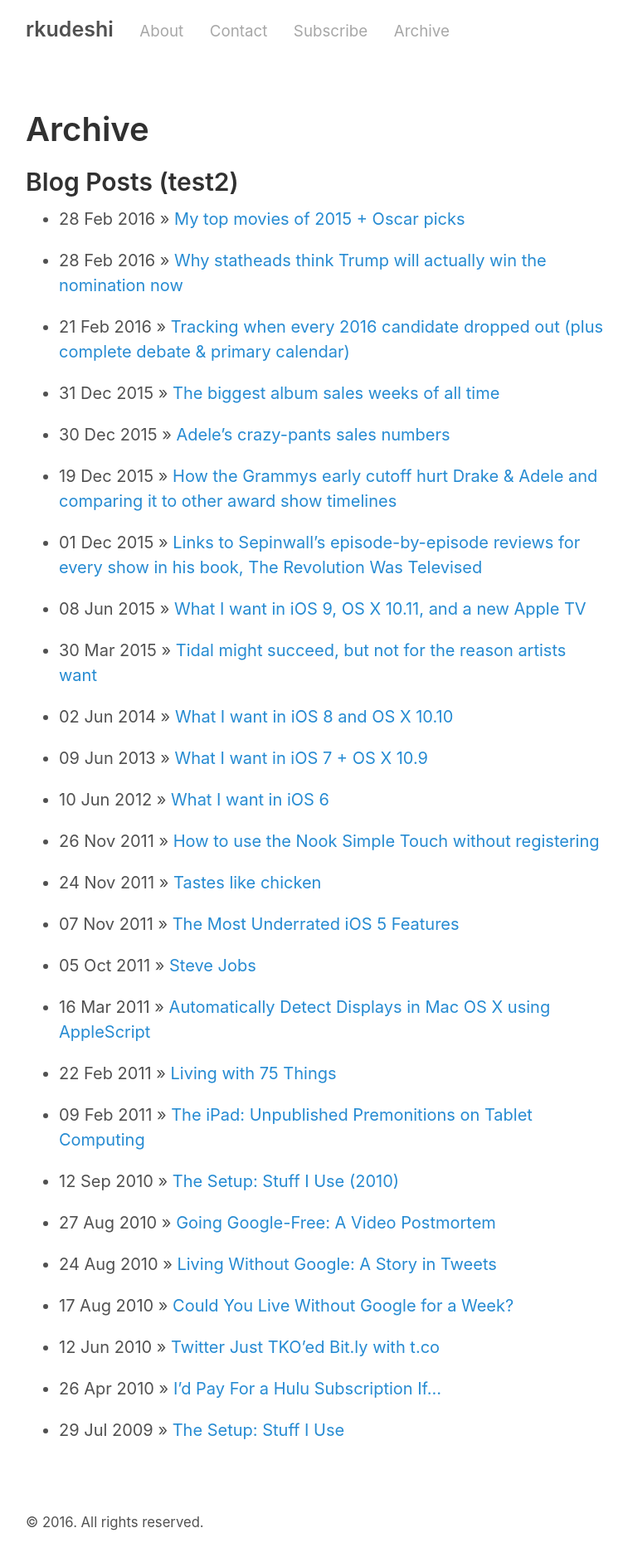
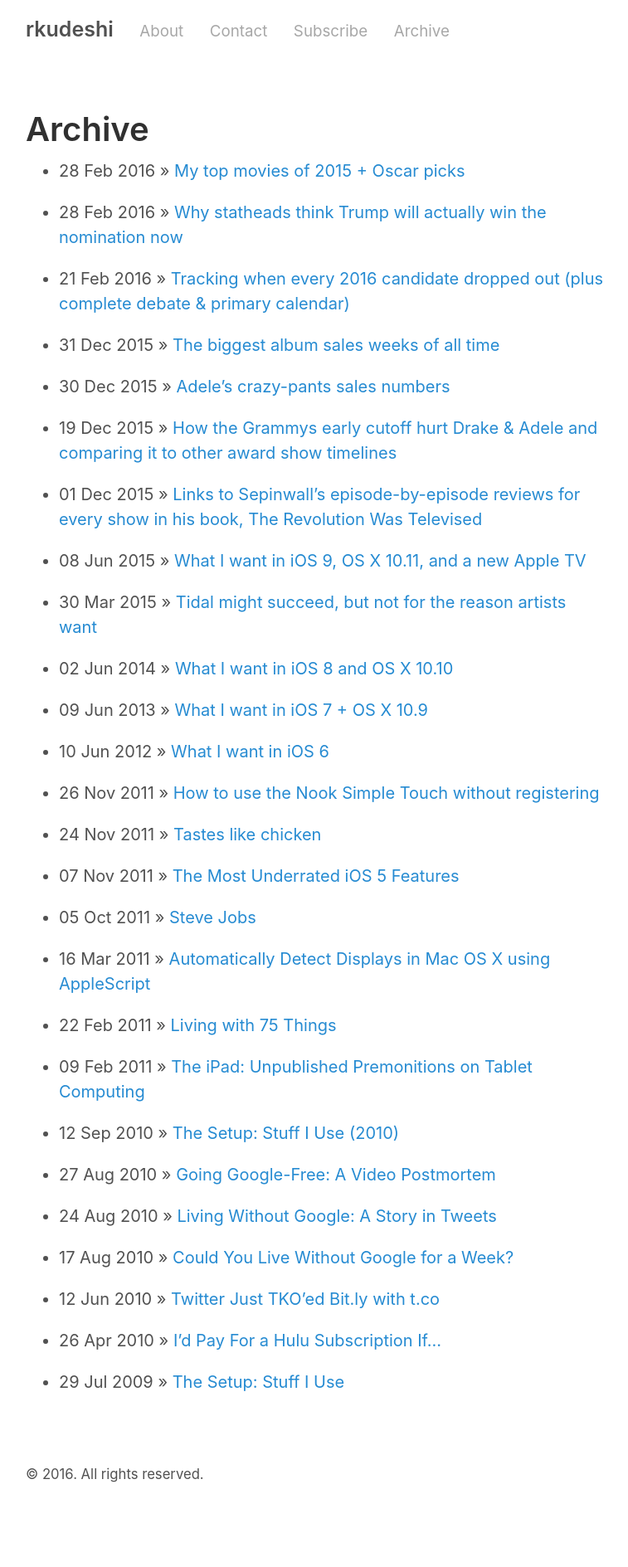
Before and after one commit to rkudeshi/rkudeshi.github.io, a Jekyll site: the page built from archive.md, in a window 1280 px wide. Shown: the whole page at 83% size, without its empty margins (259-1016 px from the left). Built offline with Jekyll 4.4.1, drawn with Linux system fonts in a browser that asks for light colours; after the commit the page ends 1831 px from its top, so only the background shows below that.

Commit message:
Fix archives page

```diff
--- a/archive.md
+++ b/archive.md
@@ -3,8 +3,6 @@ layout: page
 title: Archive
 ---
 
-## Blog Posts (test2)
-
 {% for post in site.posts %}
   * {{ post.date | date_to_string }} &raquo; [ {{ post.title }} ]({{ site.baseurl }}{{ post.url }})
 {% endfor %}
```
